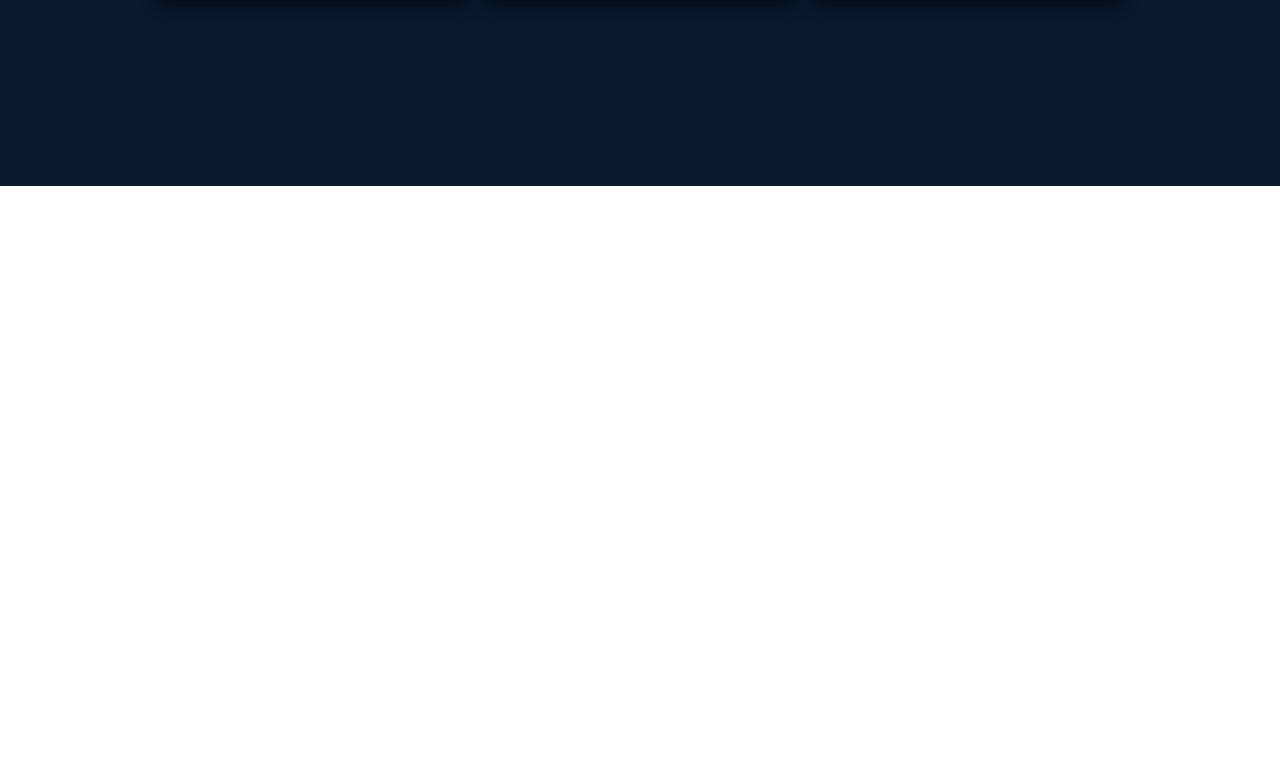
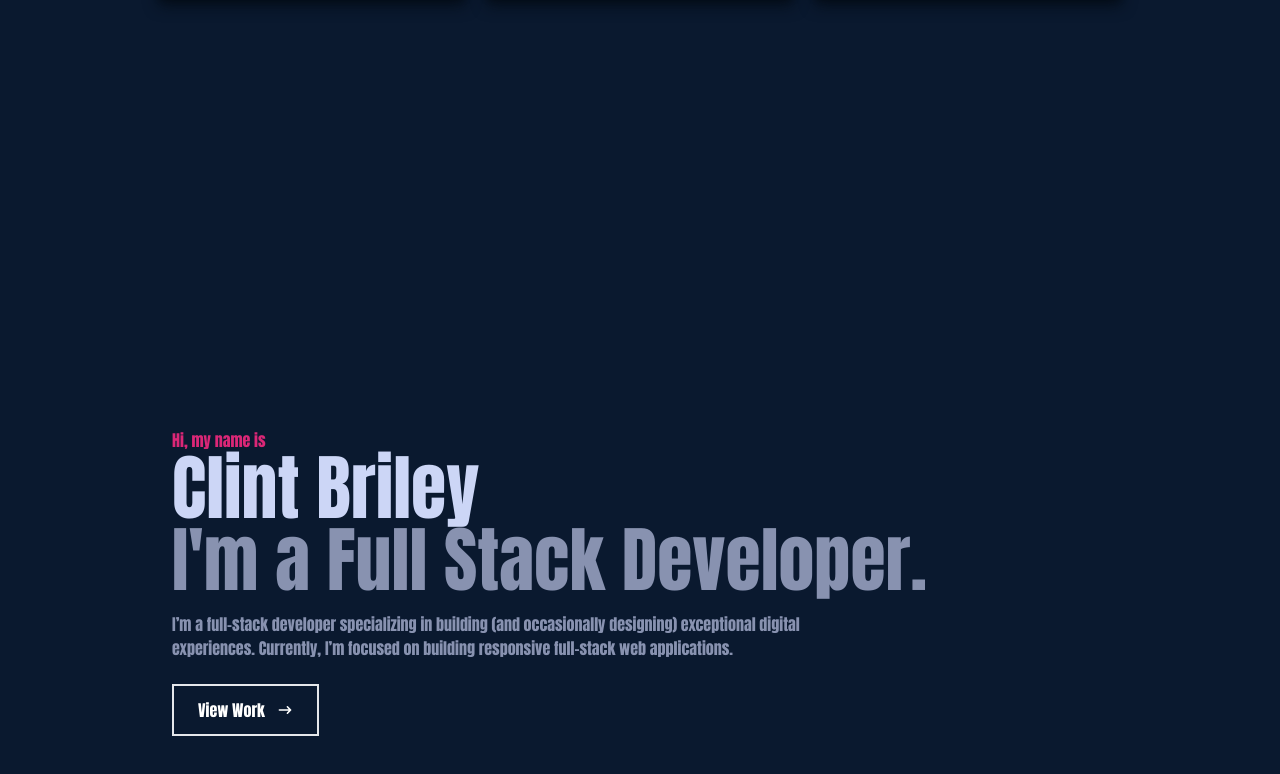
Before and after one commit to JoekinRoche/portfolio, a React (Create React App) app: page / in a window 1280 px wide. Shown: the part 3014-3788 px from the top of the page. Before the commit the page ends 3200 px from the top, so only its background shows below. Built offline with nearby package versions, Linux system fonts and the light colour scheme; the HTML template or start-up script is replaced by a standard one.

Commit message:
Contact page

```diff
--- a/src/App.js
+++ b/src/App.js
@@ -4,6 +4,7 @@
 import About from "./components/About";
 import Skills from "./components/Skills";
 import Works from "./components/Works";
+import Contact from "./components/Contact";
 
 
 
@@ -15,6 +16,7 @@
       <About />
       <Skills />
       <Works />
+      <Contact />
     </div>
   );
 }
--- /dev/null
+++ b/src/components/Contact.jsx
@@ -0,0 +1,34 @@
+import React from 'react';
+import { HiArrowNarrowRight } from 'react-icons/hi';
+
+const Home = () => {
+  return (
+    <div name='home' className='w-full h-screen bg-[#0a192f]'>
+      {/* Container */}
+      <div className='max-w-[1000px] mx-auto px-8 flex flex-col justify-center h-full'>
+        <p className='text-pink-600'>Hi, my name is</p>
+        <h1 className='text-4xl sm:text-7xl font-bold text-[#ccd6f6]'>
+          Clint Briley
+        </h1>
+        <h2 className='text-4xl sm:text-7xl font-bold text-[#8892b0]'>
+          I'm a Full Stack Developer.
+        </h2>
+        <p className='text-[#8892b0] py-4 max-w-[700px]'>
+          I’m a full-stack developer specializing in building (and occasionally
+          designing) exceptional digital experiences. Currently, I’m focused on
+          building responsive full-stack web applications.
+        </p>
+        <div>
+          <button className='text-white group border-2 px-6 py-3 my-2 flex items-center hover:bg-pink-600 hover:border-pink-600'>
+            View Work
+            <span className='group-hover:rotate-90 duration-300'>
+              <HiArrowNarrowRight className='ml-3 ' />
+            </span>
+          </button>
+        </div>
+      </div>
+    </div>
+  );
+};
+
+export default Home;
```
